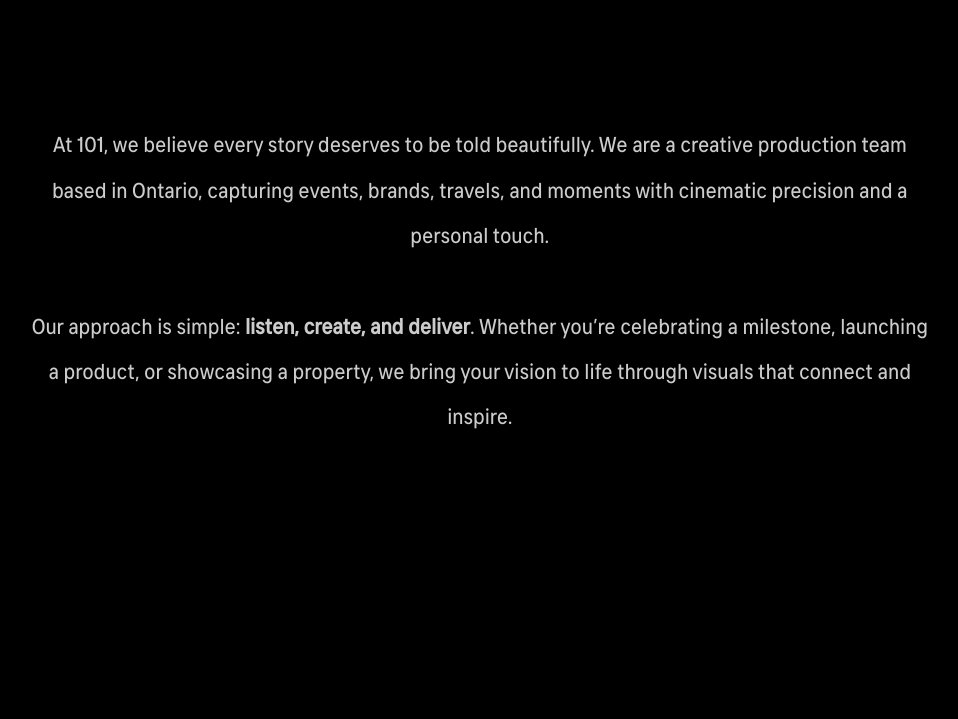
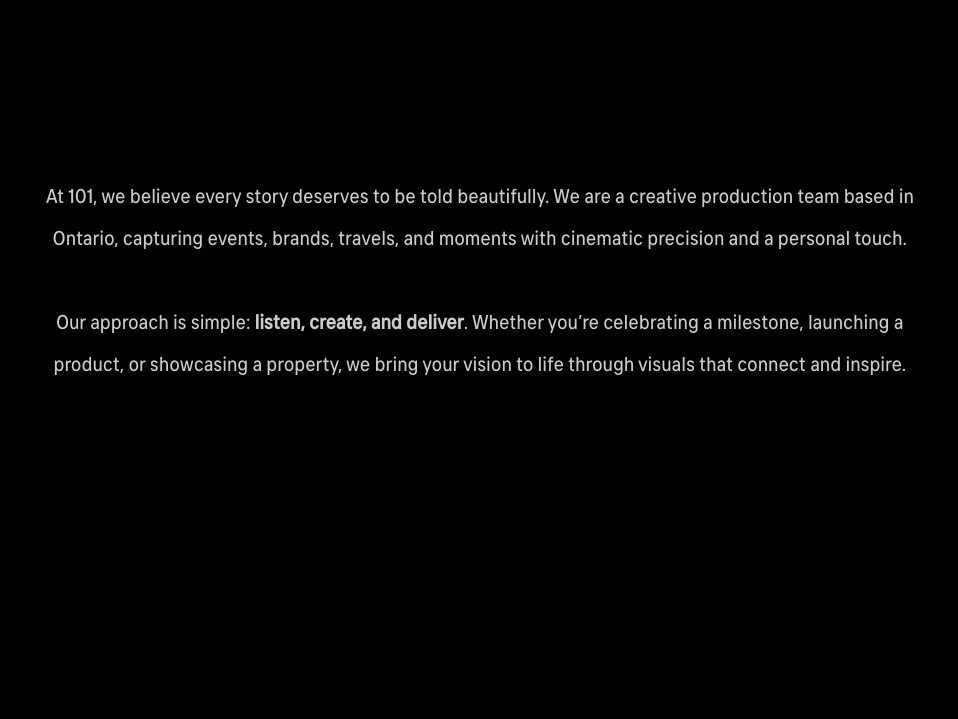
Before and after one commit to anitreya/101, a plain HTML site: page index.html in a window 1280 px wide. Shown: the part 920-1639 px from the top of the page, without its empty margins (160-1118 px from the left). Drawn offline with Linux system fonts and the light colour scheme; a web font is replaced by a local one.

Commit message:
Update index.html

```diff
--- a/index.html
+++ b/index.html
@@ -378,7 +378,7 @@ body {
       }
 
       .about p {
-        font-size: 1.35rem; /* increased from 1.25rem */
+        font-size: 1.25rem; /* increased from 1.25rem */
         line-height: 2.1; /* more breathing room */
         color: #ccc;
         max-width: 900px;
```
